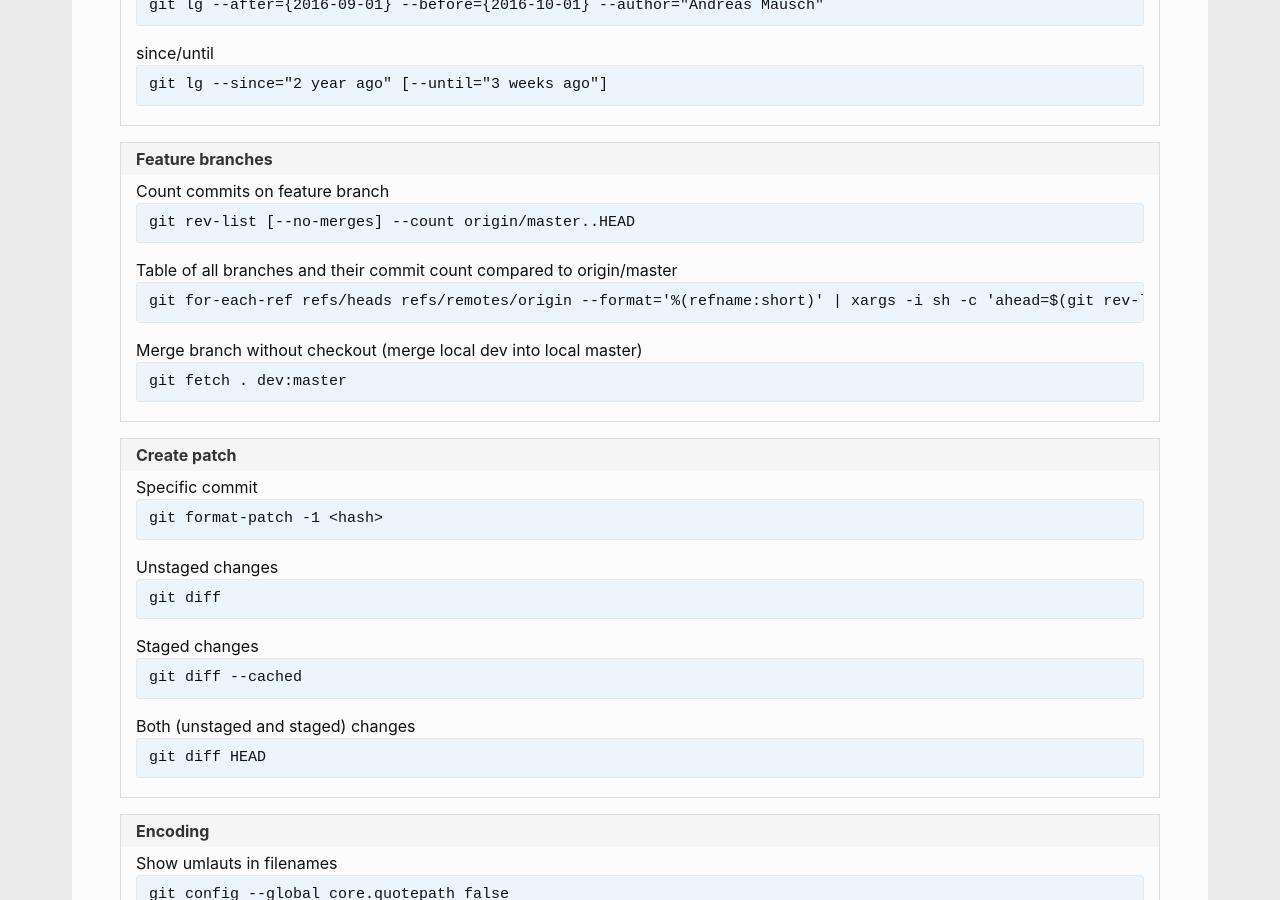
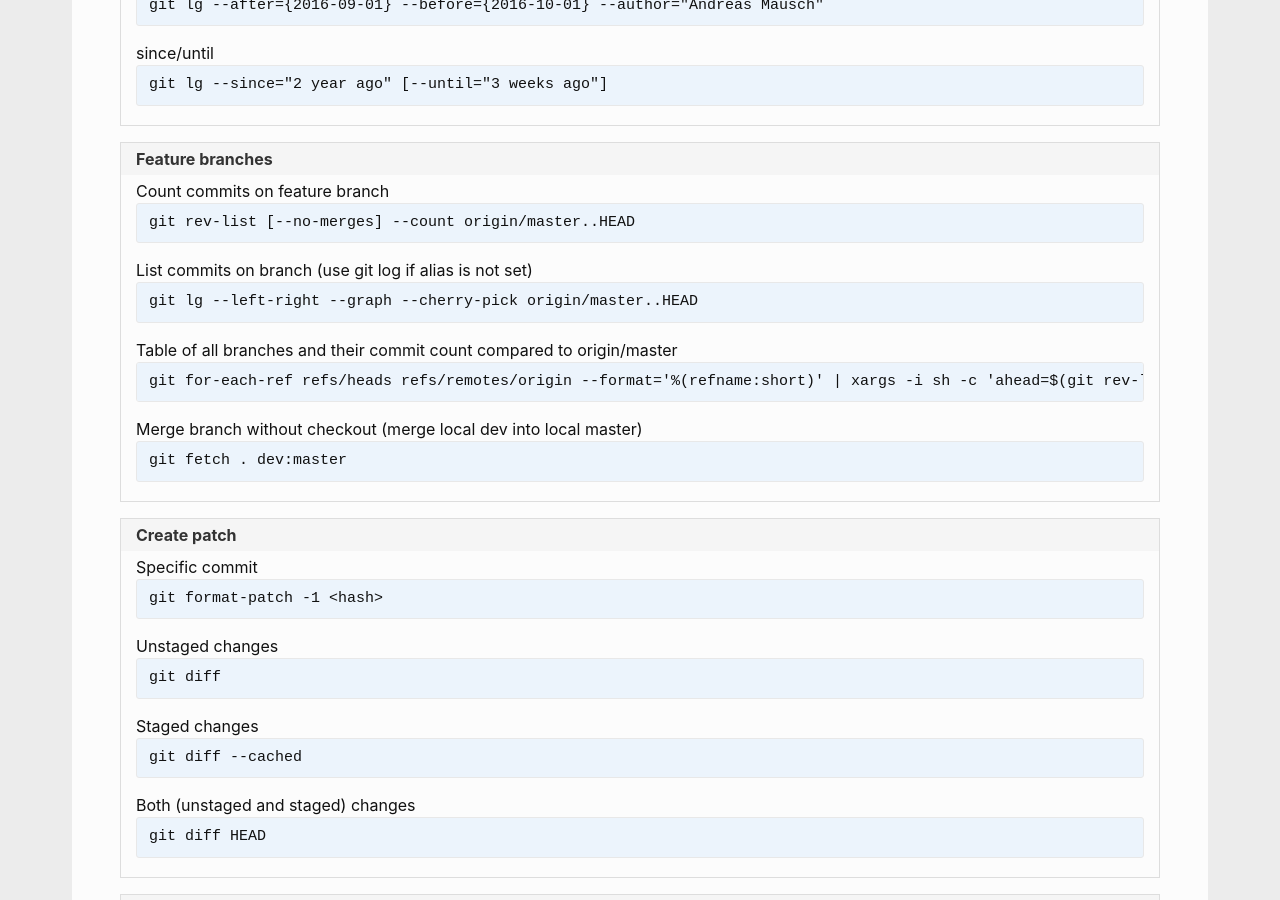
Before and after one commit to andreas-mausch/cheatsheets, a Jekyll site: the page built from _cheatsheets/git.md, in a window 1280 px wide and 900 px high, scrolled down 3243 px. Built offline with Jekyll 4.4.1, drawn with Linux system fonts in a browser that asks for light colours.

Commit message:
git: List commits on branch

```diff
--- a/_cheatsheets/git.md
+++ b/_cheatsheets/git.md
@@ -59,6 +59,7 @@ section:
   - name: Feature branches
     commands:
       Count commits on feature branch: git rev-list [--no-merges] --count origin/master..HEAD
+      List commits on branch (use git log if alias is not set): git lg --left-right --graph --cherry-pick origin/master..HEAD
       Table of all branches and their commit count compared to origin/master: git for-each-ref refs/heads refs/remotes/origin --format='%(refname:short)' | xargs -i sh -c 'ahead=$(git rev-list --count origin/master..{}); behind=$(git rev-list --count {}..origin/master); printf "%4s %4s {}\n" "+$ahead" "-$behind"'
       Merge branch without checkout (merge local dev into local master): git fetch . dev:master
   - name: Create patch
```
